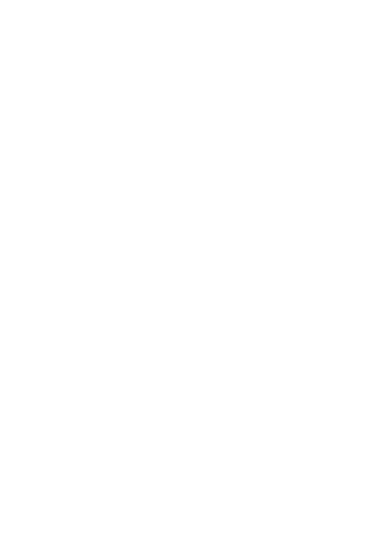
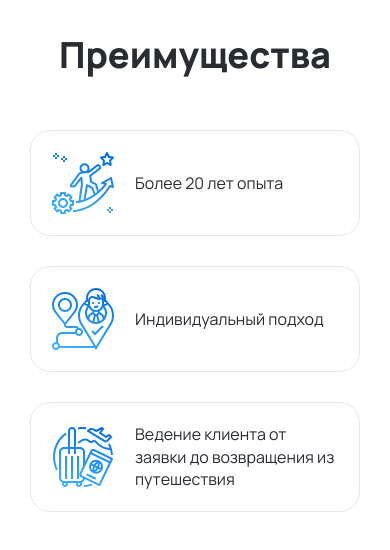
Before and after one commit to stFrenky/transtour.kz, a website built with Vite: page index.html in a window 390 px wide. Built offline with nearby package versions, Linux system fonts and the light colour scheme.

Commit message:
upDate benefits

```diff
--- a/index.html
+++ b/index.html
@@ -6,9 +6,34 @@
           content="width=device-width, user-scalable=no, initial-scale=1.0, maximum-scale=1.0, minimum-scale=1.0">
     <meta http-equiv="X-UA-Compatible" content="ie=edge">
     <title>Главная</title>
+    <link rel="preconnect" href="https://fonts.googleapis.com">
+    <link rel="preconnect" href="https://fonts.gstatic.com" crossorigin>
+    <link href="https://fonts.googleapis.com/css2?family=Manrope:wght@400;500;600;700;800&display=swap" rel="stylesheet">
+
 </head>
 <body>
-     <header class="header"></header>
+    <section></section>
+    <main class="page">
+        <section class="benefits">
+            <div class="container">
+                <h2 class="title">Преимущества</h2>
+                <div class="benefits__list">
+                    <div class="benefits__item">
+                        <div class="benefits__img"><img src="src/assets/images/benefits-1.svg" alt="benefits"></div>
+                        <div class="benefits__text">Более 20 лет опыта</div>
+                    </div>
+                    <div class="benefits__item">
+                        <div class="benefits__img"><img src="src/assets/images/benefits-2.svg" alt="benefits"></div>
+                        <div class="benefits__text">Индивидуальный подход</div>
+                    </div>
+                    <div class="benefits__item">
+                        <div class="benefits__img"><img src="src/assets/images/benefits-3.svg" alt="benefits"></div>
+                        <div class="benefits__text">Ведение клиента от заявки до возвращения из путешествия</div>
+                    </div>
+                </div>
+            </div>
+        </section>
+    </main>
 <script src="src/scripts/main.js" type="module"></script>
 <script src="src/scripts/pages/home.js" type="module"></script>
 </body>
--- a/src/styles/_typography.scss
+++ b/src/styles/_typography.scss
@@ -0,0 +1,6 @@
+body {
+  color: #292D32;
+  font-size: 16px;
+  font-weight: 400;
+  font-family: 'Manrope', sans-serif;
+}
--- a/src/styles/components/_benefits.scss
+++ b/src/styles/components/_benefits.scss
@@ -0,0 +1,71 @@
+.benefits {
+  &__list {
+    width: 100%;
+    display: flex;
+    justify-content: space-between;
+    gap: 0 40px;
+
+
+    @media (max-width: 992px) {
+      gap: 0 30px;
+    }
+
+    @media (max-width: 850px) {
+      flex-wrap: wrap;
+      gap: 30px;
+    }
+  }
+
+  &__item {
+    display: flex;
+    gap: 0 30px;
+    padding: 30px;
+    border: 1px solid #E4E9EE;
+    border-radius: 20px;
+    max-width: 420px;
+    width: 100%;
+    align-items: center;
+
+    @media (max-width: 1100px) {
+      flex-direction: column;
+      align-items: flex-start;
+      gap: 20px 0;
+    }
+
+    @media (max-width: 850px) {
+      flex-direction: row;
+      align-items: center;
+      gap: 0 20px;
+      width: calc((100% - 160px) / 2);
+      &:last-child {
+        max-width: 100%;
+        width: 100%;
+      }
+    }
+
+    @media (max-width: 650px) {
+      padding: 20px;
+      width: calc((100% - 115px) / 2);
+    }
+
+    @media (max-width: 572px) {
+      max-width: 100%;
+      width: 100%;
+    }
+  }
+
+  &__img {
+    width: 64px;
+    height: 64px;
+  }
+
+  &__text {
+    font-weight: 400;
+    font-size: 18px;
+    line-height: 140%;
+
+    @media (max-width: 992px) {
+      font-size: 16px;
+    }
+  }
+}
--- a/src/styles/main.scss
+++ b/src/styles/main.scss
@@ -1,3 +1,27 @@
 @use 'variables';
 @use 'fonts';
 @use 'typography';
+
+
+.container {
+  max-width: 1400px;
+  margin: 0 auto;
+  padding: 0 30px;
+
+  @media (max-width: 768px) {padding: 0 40px}
+  @media (max-width: 576px) {padding: 0 30px}
+  @media (max-width: 380px) {padding: 0 20px}
+}
+
+.title {
+  text-align: center;
+  font-weight: 800;
+  font-size: 54px;
+  line-height: 140%;
+  margin-bottom: 100px;
+
+  @media (max-width: 992px) {font-size: 44px;margin-bottom: 70px}
+  @media (max-width: 768px) {font-size: 40px;margin-bottom: 60px}
+  @media (max-width: 576px) {font-size: 36px;margin-bottom: 50px}
+  @media (max-width: 380px) {font-size: 32px;margin-bottom: 40px}
+}
--- a/src/styles/pages/home.scss
+++ b/src/styles/pages/home.scss
@@ -0,0 +1 @@
+@use '../components/benefits';
```
Also changed, not shown: src/assets/images/benefits-1.svg (added), src/assets/images/benefits-2.svg (added), src/assets/images/benefits-3.svg (added), src/assets/images/bg.jpg (deleted).
